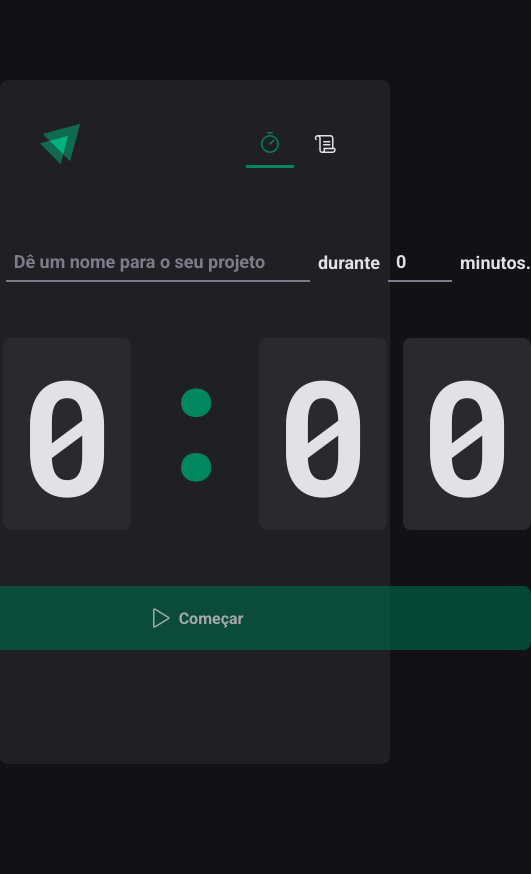
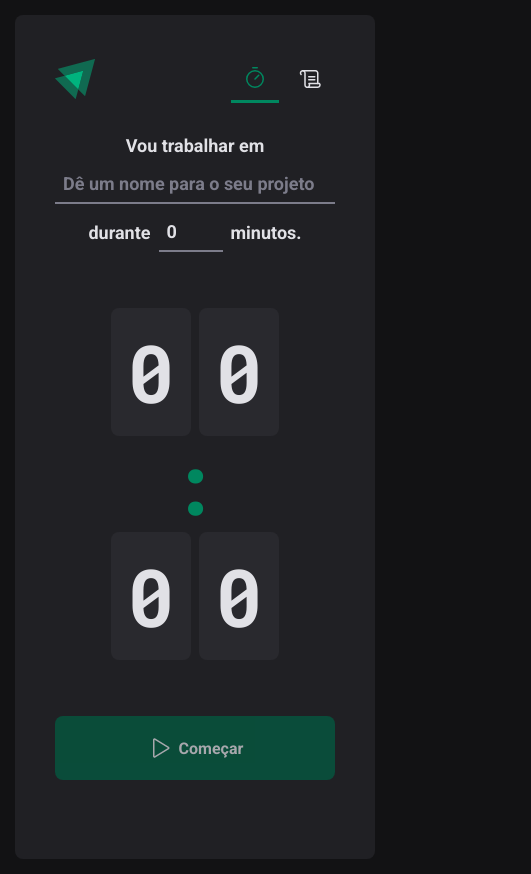
Before and after one commit to wellingtonrodriguesbr/ignite-timer, a React (Vite) app: page / in a window 390 px wide. Shown: the whole page, 531 px wide, since content can reach past the window. Before the commit the page ends 844 px from the top, so only its background shows below. Built offline with nearby package versions, Linux system fonts and the light colour scheme.

Commit message:
feat: responsive

```diff
--- a/src/layouts/DefaultLayout/styles.ts
+++ b/src/layouts/DefaultLayout/styles.ts
@@ -2,11 +2,17 @@ import styled from 'styled-components'
 
 export const LayoutContainer = styled.div`
   max-width: 74rem;
-  height: calc(100vh - 10rem);
+  height: calc(100% - 10rem);
   margin: 5rem auto;
   padding: 2.5rem;
   background-color: ${(props) => props.theme['gray-800']};
   border-radius: 8px;
   display: flex;
   flex-direction: column;
+
+  @media (max-width: 700px) {
+    max-width: 100%;
+    height: 100vh;
+    margin: 15px;
+  }
 `
--- a/src/pages/History/index.tsx
+++ b/src/pages/History/index.tsx
@@ -3,6 +3,7 @@ import { CyclesContext } from '../../contexts/CyclesContext'
 import { formatDistanceToNow } from 'date-fns'
 import ptBR from 'date-fns/locale/pt-BR'
 import { HistoryContainer, HistoryList, Status } from './styles'
+import { NoHistory } from '../../components/NoHistory'
 
 export function History() {
   const { cycles } = useContext(CyclesContext)
@@ -10,6 +11,7 @@ export function History() {
     <HistoryContainer>
       <h1>Meu histórico</h1>
       <HistoryList>
+        {cycles.length ? (
           <table>
             <thead>
               <tr>
@@ -19,6 +21,7 @@ export function History() {
                 <th>Status</th>
               </tr>
             </thead>
+
             <tbody>
               {cycles.map((cycle) => {
                 return (
@@ -48,6 +51,9 @@ export function History() {
               })}
             </tbody>
           </table>
+        ) : (
+          <NoHistory />
+        )}
       </HistoryList>
     </HistoryContainer>
   )
--- a/src/pages/History/styles.ts
+++ b/src/pages/History/styles.ts
@@ -9,6 +9,10 @@ export const HistoryContainer = styled.main`
   h1 {
     font-size: 1.5rem;
     color: ${(props) => props.theme['gray-100']};
+  }
+
+  @media (max-width: 700px) {
+    padding: 2rem 0;
   }
 `
 export const HistoryList = styled.div`
--- a/src/pages/Home/Countdown/index.tsx
+++ b/src/pages/Home/Countdown/index.tsx
@@ -59,11 +59,15 @@ export function Countdown() {
 
   return (
     <CountdownContainer>
-      <span>{minutes[0]}</span>
-      <span>{minutes[1]}</span>
+      <div>
+        <span>{minutes[0]}</span>
+        <span>{minutes[1]}</span>
+      </div>
       <Separator>:</Separator>
-      <span>{seconds[0]}</span>
-      <span>{seconds[1]}</span>
+      <div>
+        <span>{seconds[0]}</span>
+        <span>{seconds[1]}</span>
+      </div>
     </CountdownContainer>
   )
 }
--- a/src/pages/Home/Countdown/styles.ts
+++ b/src/pages/Home/Countdown/styles.ts
@@ -6,16 +6,41 @@ export const CountdownContainer = styled.div`
   line-height: 8rem;
   color: ${(props) => props.theme['gray-100']};
   display: flex;
-  gap: 1rem;
+  align-items: center;
+
+  div {
+    display: flex;
+    gap: 1rem;
+    align-items: center;
+    justify-content: center;
+
+    @media (max-width: 700px) {
+      gap: 0;
+    }
+  }
 
   span {
     background-color: ${(props) => props.theme['gray-700']};
-    padding: 2rem 1rem;
     border-radius: 8px;
+    padding: 4rem 1rem;
+
+    @media (max-width: 700px) {
+      margin: 0 4px;
+    }
+  }
+
+  @media (max-width: 700px) {
+    flex-direction: column;
+    font-size: 5rem;
+    line-height: 0;
   }
 `
 
-export const Separator = styled.div`
+export const Separator = styled.section`
   padding: 1rem 0;
   color: ${(props) => props.theme['green-500']};
+
+  @media (max-width: 700px) {
+    margin: 2rem 0;
+  }
 `
--- a/src/pages/Home/styles.ts
+++ b/src/pages/Home/styles.ts
@@ -6,6 +6,7 @@ export const HomeContainer = styled.main`
   flex-direction: column;
   align-items: center;
   justify-content: center;
+  padding: 0 0 3rem 0;
 
   form {
     display: flex;
@@ -13,7 +14,13 @@ export const HomeContainer = styled.main`
     align-items: center;
     gap: 3.5rem;
   }
+
+  @media (max-width: 700px) {
+    justify-content: start;
+    margin-top: 2rem;
+  }
 `
+
 const BaseButtonCountdown = styled.button`
   width: 100%;
   height: 4rem;
```
Lines whose indentation alone changed are shown as unchanged.
